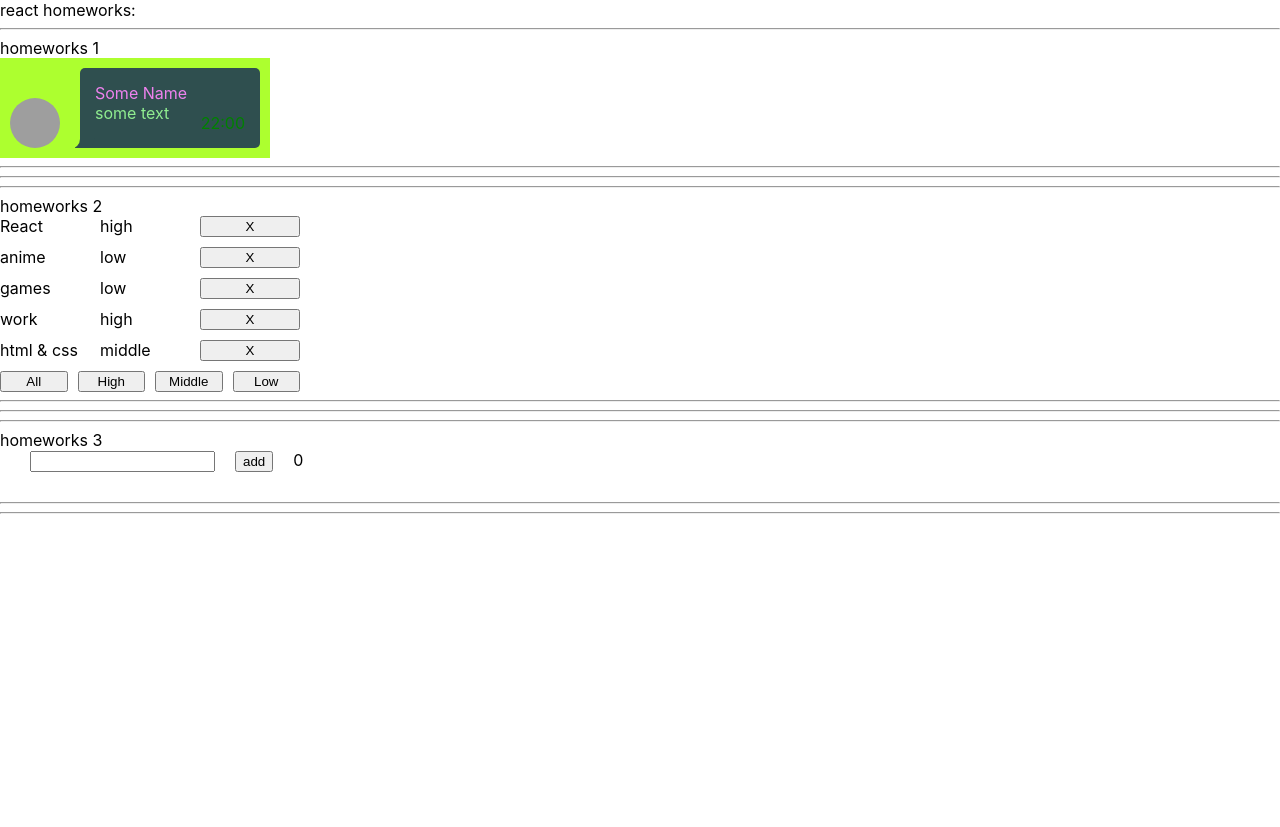
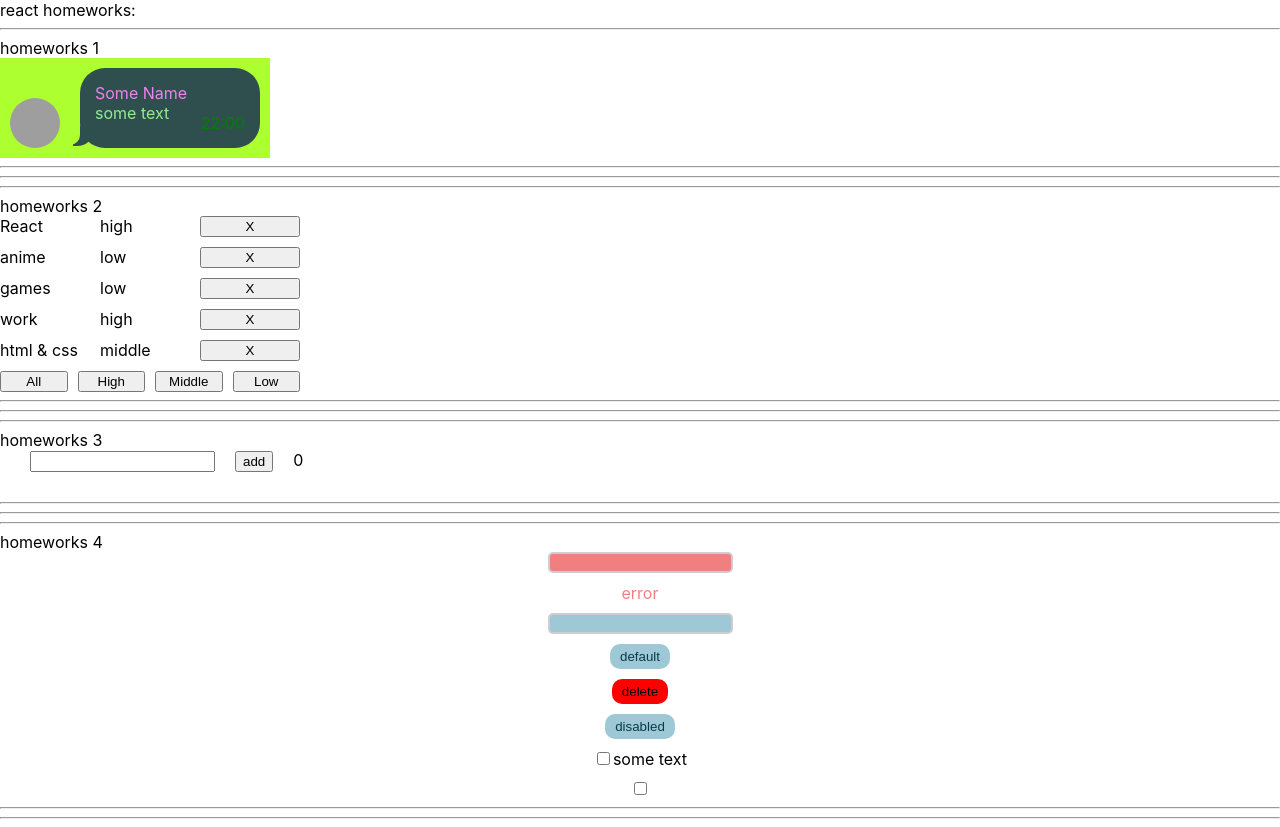
Before and after one commit to GvinP/homeworks, a React (Create React App) app: page / in a window 1280 px wide. Before the commit the page ends 800 px from the top, so only its background shows below. Built offline with nearby package versions, Linux system fonts and the light colour scheme; grey boxes are pictures that could not be loaded.

Commit message:
Homework 4

```diff
--- a/src/p1-main/m1-ui/u1-app/App.tsx
+++ b/src/p1-main/m1-ui/u1-app/App.tsx
@@ -3,6 +3,7 @@ import s from './App.module.css'
 import HW1 from '../../../p2-homeworks/h1/HW1'
 import HW2 from "../../../p2-homeworks/h2/HW2";
 import HW3 from "../../../p2-homeworks/h3/HW3";
+import HW4 from "../../../p2-homeworks/h4/HW4";
 
 function App() {
     return (
@@ -11,7 +12,7 @@ function App() {
             <HW1/>
             <HW2/>
             <HW3/>
-            {/*<HW4/>*/}
+            <HW4/>
             {/*<HW5/>*/}
 
         </div>
--- a/src/p2-homeworks/h1/Message.module.css
+++ b/src/p2-homeworks/h1/Message.module.css
@@ -21,33 +21,33 @@
     justify-content: space-between;
     margin-left: 20px;
     background-color: darkslategray;
-    border-radius: 5px;
+    border-radius: 25px;
     padding: 15px;
 }
 
 .messageBody:before {
-    content: "";
-    position: absolute;
-    z-index: 2;
-    bottom: -2px;
-    left: -5px;
-    height: 18px;
-    border-left: 20px solid darkslategray;
-    border-bottom-right-radius: 10px 10px;
-    transform: translate(0, -2px);
+    content:"";
+    position:absolute;
+    z-index:2;
+    bottom: 0;
+    left:-7px;
+    height:20px;
+    border-left:20px solid darkslategray;
+    border-bottom-right-radius: 16px 14px;
+    transform:translate(0, -2px);
 }
 
 .messageBody:after {
-    content: "";
-    position: absolute;
-    z-index: 3;
-    bottom: 3px;
-    left: 14px;
-    width: 16px;
-    height: 20px;
+    content:"";
+    position:absolute;
+    z-index:3;
+    bottom: 1px;
+    left:14px;
+    width:16px;
+    height:20px;
+    background:greenyellow;
     border-bottom-right-radius: 10px;
-    transform: translate(-30px, 4px);
-    background-color: greenyellow;
+    transform:translate(-30px, -2px);
 }
 
 .name {
@@ -61,6 +61,6 @@
 .time {
     color: green;
     margin-top: auto;
-    margin-bottom: 0px;
+    margin-bottom: 0;
     text-align: right;
 }
--- a/src/p2-homeworks/h4/HW4.module.css
+++ b/src/p2-homeworks/h4/HW4.module.css
@@ -6,6 +6,7 @@
     display: flex;
     flex-direction: column;
     align-items: center;
+    gap: 10px;
 }
 
 .testSpanError {
--- a/src/p2-homeworks/h4/HW4.tsx
+++ b/src/p2-homeworks/h4/HW4.tsx
@@ -34,7 +34,7 @@ function HW4() {
                 />
 
                 <SuperInputText
-                    className={s.blue} // проверьте, рабоет ли смешивание классов
+                    // className={s.blue} // проверьте, рабоет ли смешивание классов
                 />
 
                 {/*----------------------------------------------------*/}
--- a/src/p2-homeworks/h4/common/c1-SuperInputText/SuperInputText.module.css
+++ b/src/p2-homeworks/h4/common/c1-SuperInputText/SuperInputText.module.css
@@ -1,12 +1,27 @@
 .superInput {
+    border: 2px solid #cecece;
+    background-color: #9fc8d6;
+    color: #073b4c;
+    border-radius: 5px;
+}
+.superInput:focus {
+    outline-color: yellowgreen;
+    background-color: #9fc8d6;
+}
 
+.superInput:active {
+    border: 2px solid #cccccc;
+    background-color: #9fc8d6;
 }
 
 .errorInput {
-    border: 3px solid lime;
-    background: red;
+    border: 2px solid #cecece;
+    background: lightcoral;
+    border-radius: 5px;
 }
-
+.errorInput:focus {
+    outline-color: red;
+}
 .error {
-    color: red;
+    color: lightcoral;
 }
--- a/src/p2-homeworks/h4/common/c1-SuperInputText/SuperInputText.tsx
+++ b/src/p2-homeworks/h4/common/c1-SuperInputText/SuperInputText.tsx
@@ -27,7 +27,6 @@ const SuperInputText: React.FC<SuperInputTextPropsType> = (
     const onChangeCallback = (e: ChangeEvent<HTMLInputElement>) => {
         onChange // если есть пропс onChange
         && onChange(e) // то передать ему е (поскольку onChange не обязателен)
-
         onChangeText && onChangeText(e.currentTarget.value)
     }
     const onKeyPressCallback = (e: KeyboardEvent<HTMLInputElement>) => {
@@ -39,7 +38,7 @@ const SuperInputText: React.FC<SuperInputTextPropsType> = (
     }
 
     const finalSpanClassName = `${s.error} ${spanClassName ? spanClassName : ''}`
-    const finalInputClassName = `${s.errorInput} ${className}` // need to fix with (?:) and s.superInput
+    const finalInputClassName = `${error? s.errorInput : s.superInput}` // need to fix with (?:) and s.superInput
 
     return (
         <>
--- a/src/p2-homeworks/h4/common/c2-SuperButton/SuperButton.module.css
+++ b/src/p2-homeworks/h4/common/c2-SuperButton/SuperButton.module.css
@@ -1,7 +1,27 @@
+.button {
+    padding: 5px 10px;
+    border: 0;
+    border-radius: 10px;
+}
+
 .default {
+    background-color: #9fc8d6;
+    color: #073b4c;
+}
 
+.default:hover {
+    background-color: #118ab2;
+    color: #fff;
+}
+
+.default:active {
+    background-color: #00232f;
+    color: #fff;
 }
 
 .red {
     background: red;
 }
+.red:hover {
+
+}
--- a/src/p2-homeworks/h4/common/c2-SuperButton/SuperButton.tsx
+++ b/src/p2-homeworks/h4/common/c2-SuperButton/SuperButton.tsx
@@ -14,7 +14,7 @@ const SuperButton: React.FC<SuperButtonPropsType> = (
         ...restProps// все остальные пропсы попадут в объект restProps, там же будет children
     }
 ) => {
-    const finalClassName = `${red ? s.red : s.default} ${className}`
+    const finalClassName = `${red ? s.red : s.default} ${className} ${s.button}`
 
     return (
         <button
```
Also changed, not shown: 1 other file (tests, documents, lock files or other folders).
